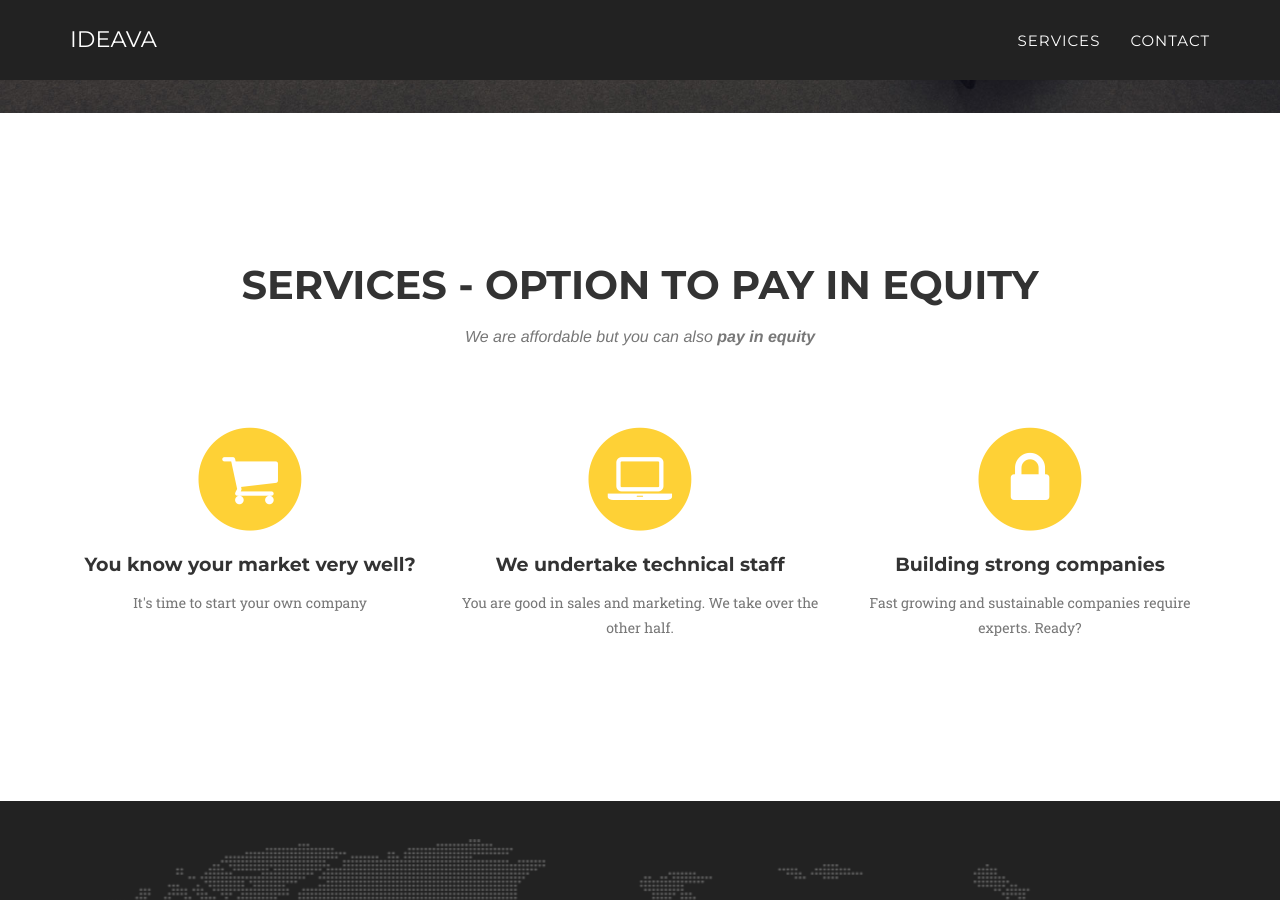
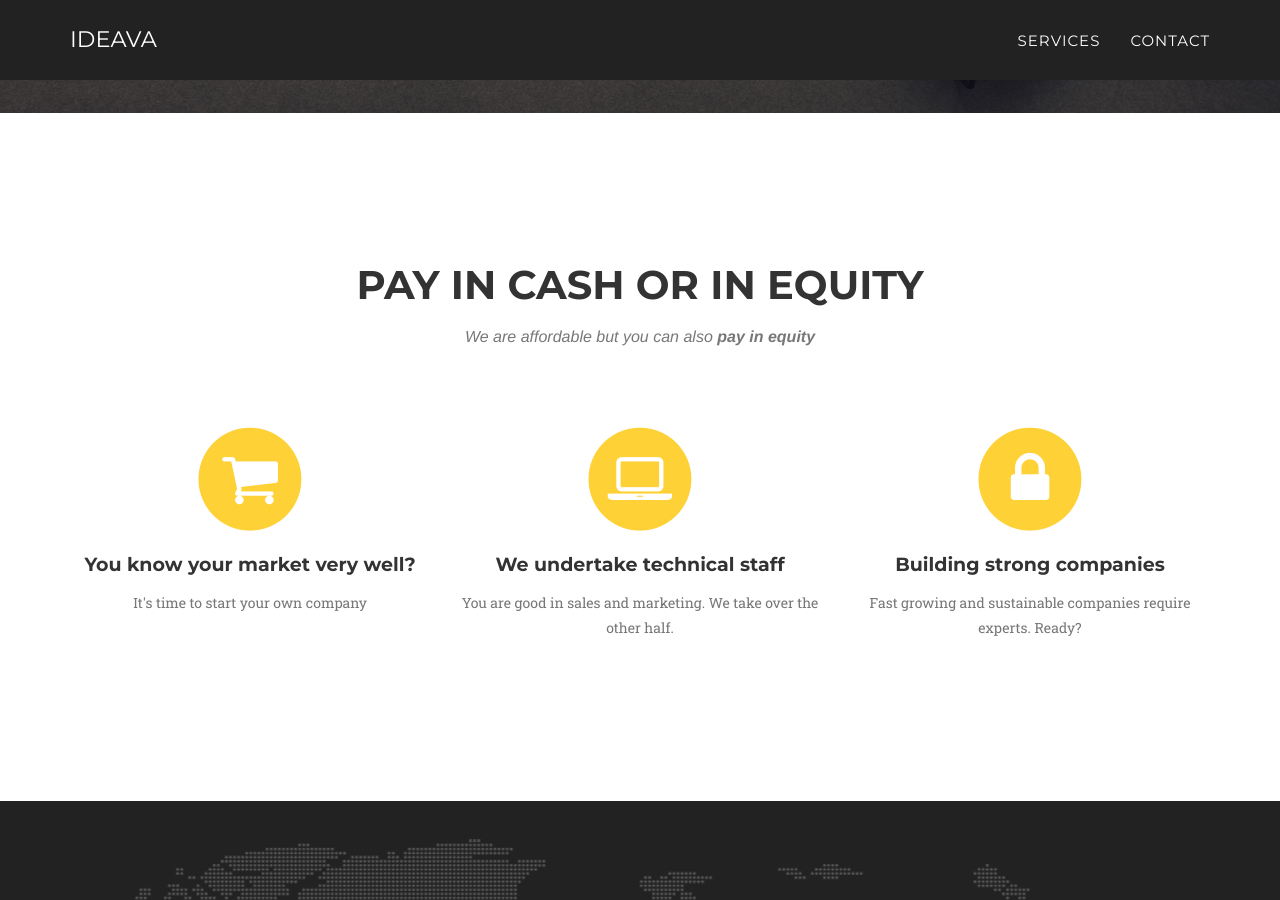
Before and after one commit to alperozturk/blog, a Jekyll site: the page built from index.html, in a window 1280 px wide and 900 px high, scrolled down 645 px. Built offline with Jekyll 4.4.1, drawn with Linux system fonts in a browser that asks for light colours; some web fonts are replaced.

Commit message:
Update services.html

```diff
--- a/_includes/services.html
+++ b/_includes/services.html
@@ -3,7 +3,7 @@
         <div class="container">
             <div class="row">
                 <div class="col-lg-12 text-center">
-                    <h2 class="section-heading">Services - Option to Pay in Equity</h2>
+                    <h2 class="section-heading">Pay in Cash or in Equity</h2>
                     <h3 class="section-subheading text-muted">We are affordable but you can also <b>pay in equity</b></h3>
                 </div>
             </div>
```
